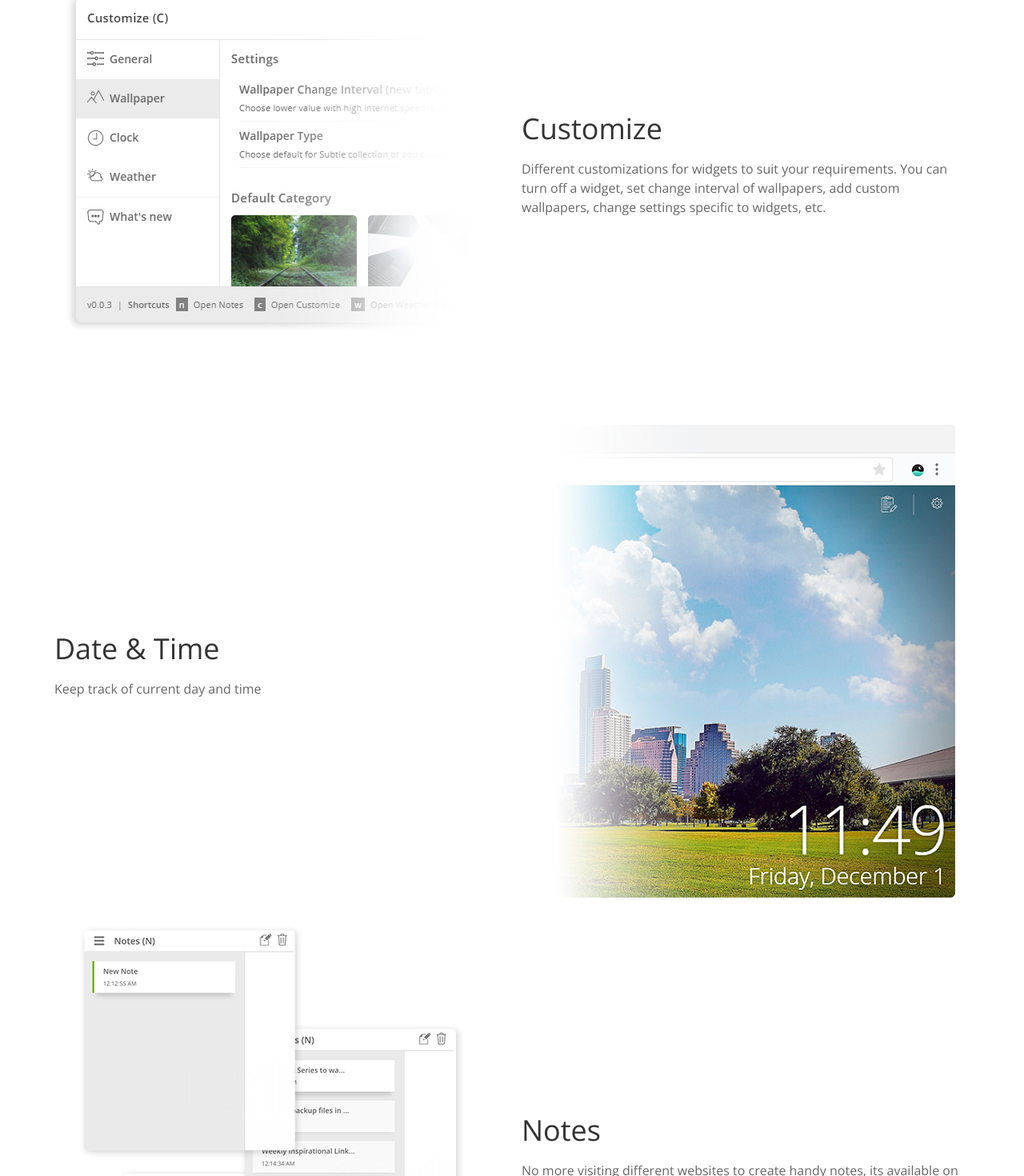
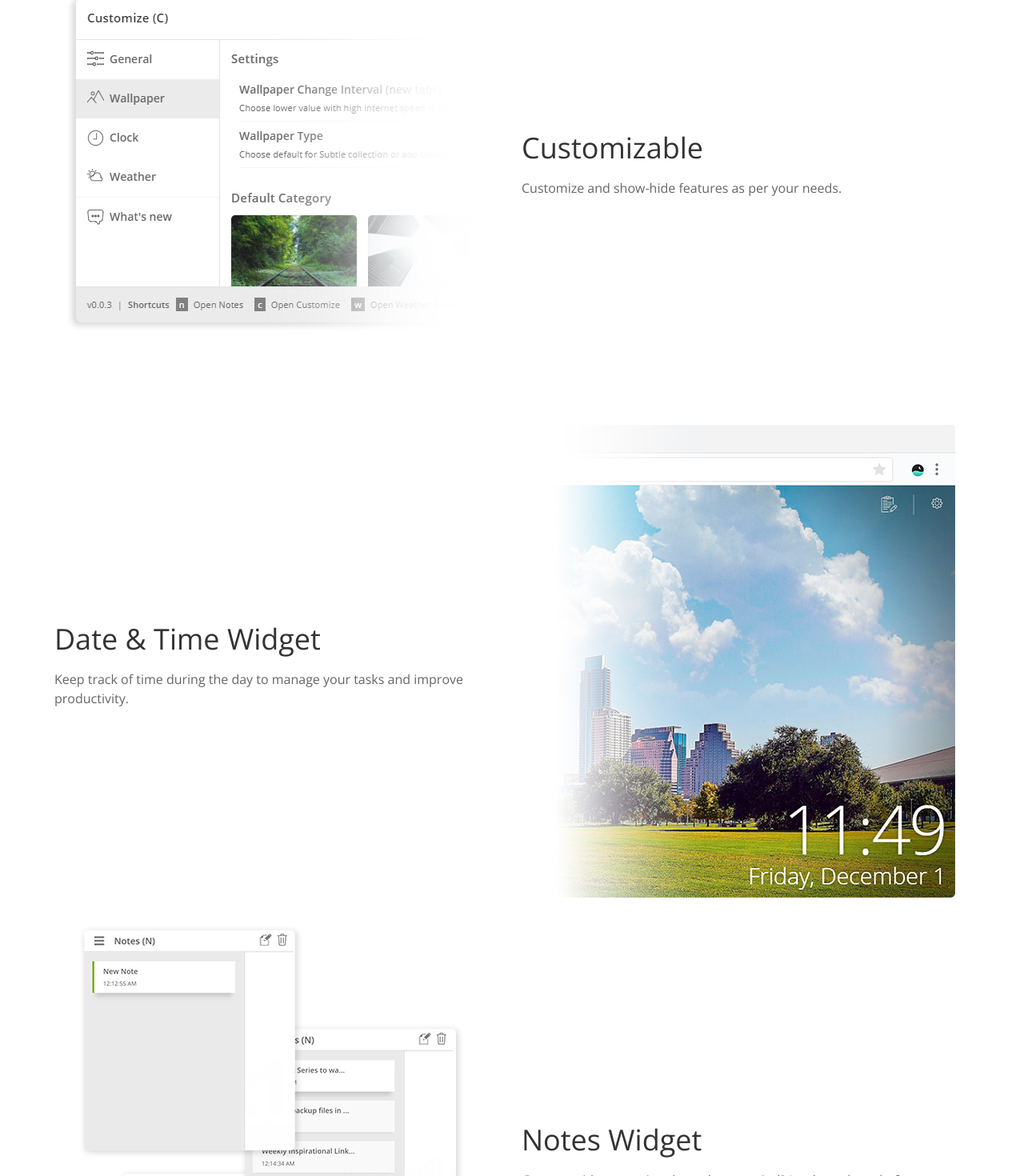
Before and after one commit to akanshgulati/subtle-website-vue, a Vue app: page /#/ in a window 1280 px wide. Shown: the part 1019-2489 px from the top of the page at 80% size. Built offline with nearby package versions, Linux system fonts and the light colour scheme.

Commit message:
Fix(features-info): Improved the textual part

```diff
--- a/src/assets/data/feature.js
+++ b/src/assets/data/feature.js
@@ -1,30 +1,30 @@
 export const wallpapers = {
-  desc: 'Gives you refreshing wallpapers of your choice from different categories or you can custom wallpapers which changes after certain new tab. It makes sure you see a new wallpaper every.',
+  desc: 'Choose from 4 different categories - Nature, Architecture, Travel and Night life or make your own custom list of wallpapers.',
   heading: 'Refreshing Wallpapers',
   img: 'wallpapers.jpg',
   id: 'wallpaper'
 }
 export const notes = {
-  desc: 'No more visiting different websites to create handy notes, its available on every new tab. You can create different note lists and can add rich text in notes, support bold, italics, colored text, etc. by keyboard shortcuts.',
-  heading: 'Notes',
+  desc: 'Got some ideas running through your mind? Jot them down before you forget. It has multi-list and rich-text support.',
+  heading: 'Notes Widget',
   img: 'notes.jpg',
   id: 'notes'
 }
 export const weather = {
-  desc: 'Get updates on current weather condition, pollution level, forecast for next five days, etc. based on your current or custom location',
-  heading: 'Weather',
+  desc: 'Auto locates your location or supports custom location to stay informed about current weather, pollution and weather forecast',
+  heading: 'Weather Widget',
   img: 'weather.jpg',
   id: 'weather'
 }
 export const dateTime = {
-  desc: 'Keep track of current day and time',
-  heading: 'Date & Time',
+  desc: 'Keep track of time during the day to manage your tasks and improve productivity.',
+  heading: 'Date & Time Widget',
   img: 'day-time.jpg',
   id: 'dateTime'
 }
 export const customize = {
-  desc: 'Different customizations for widgets to suit your requirements. You can turn off a widget, set change interval of wallpapers, add custom wallpapers, change settings specific to widgets, etc.',
-  heading: 'Customize',
+  desc: 'Customize and show-hide features as per your needs.',
+  heading: 'Customizable',
   img: 'customize.jpg',
   id: 'customize'
 }
```
